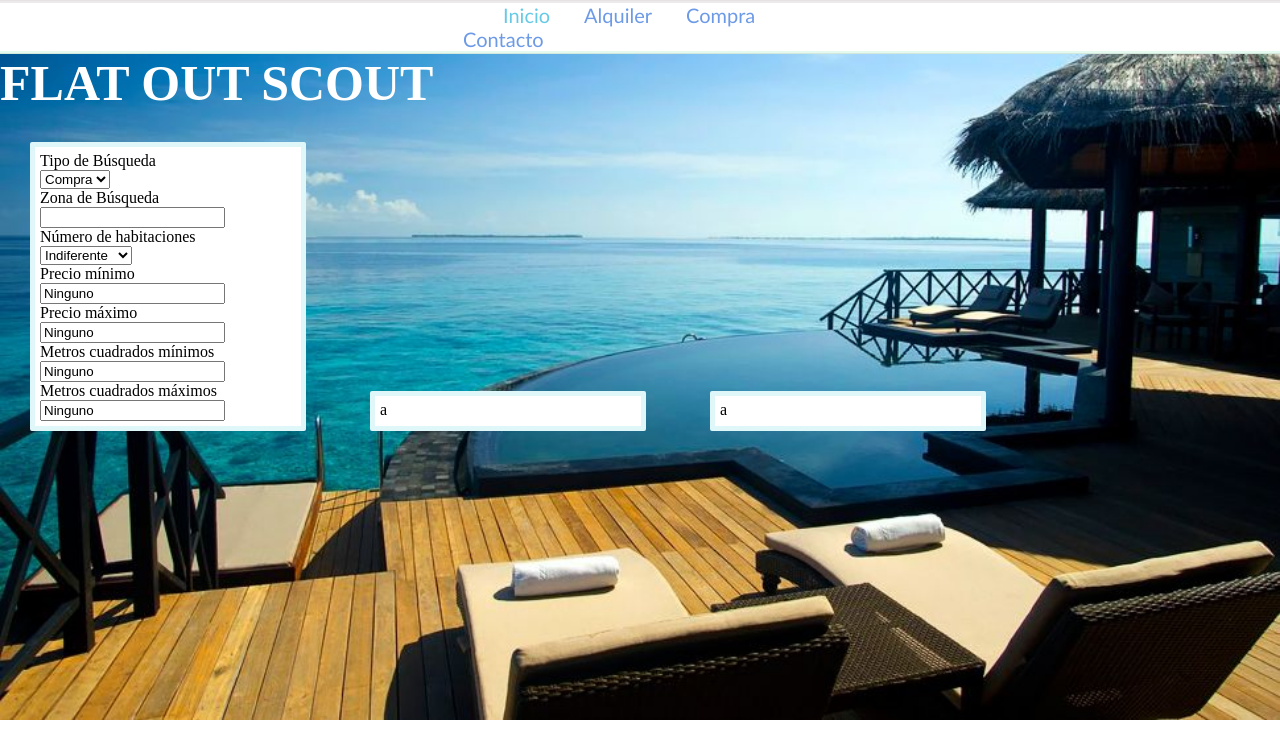
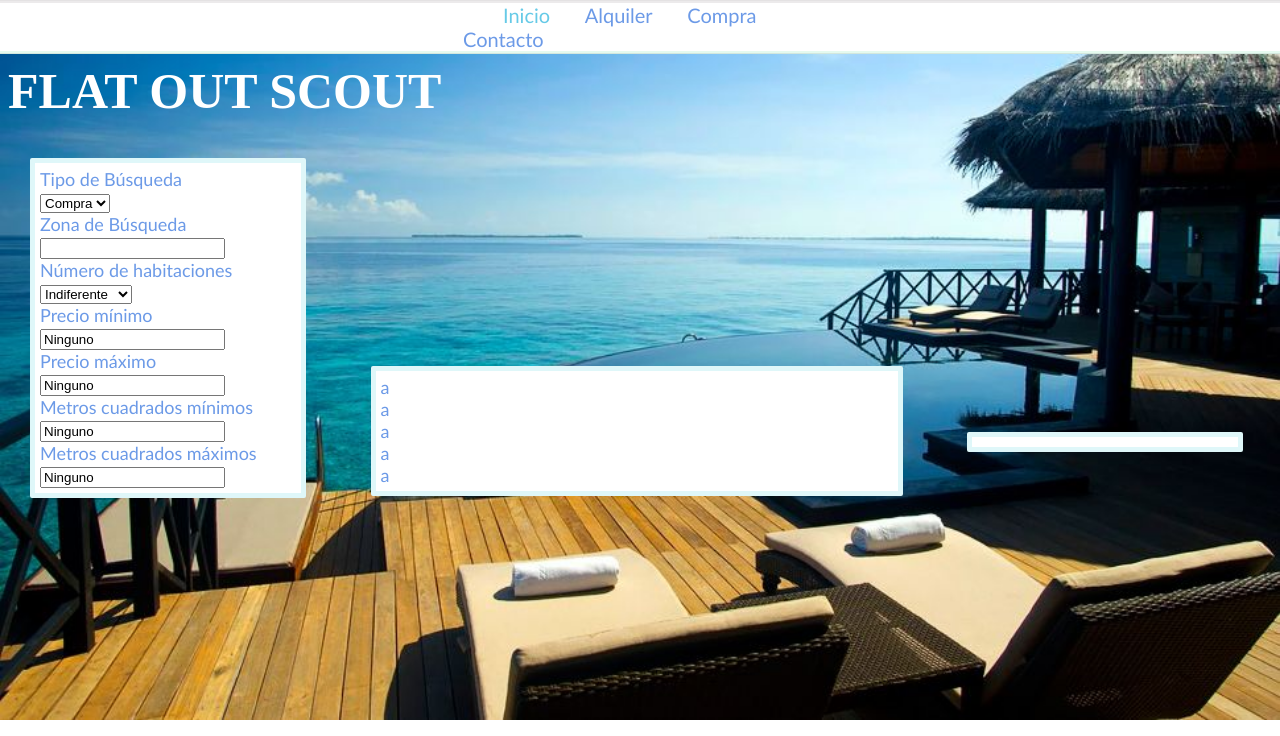
Before and after one commit to ysjdev/aissfos, a PHP site: page /html/Busqueda.html in a window 1280 px wide. Shown: the top 736 px of the page. Run offline with PHP 8.4, Linux system fonts and the light colour scheme.

Commit message:
Un poco de css en busqueda

```diff
--- a/css/busqueda.css
+++ b/css/busqueda.css
@@ -1,3 +1,7 @@
+.banner {
+    margin: 8px;
+}
+
 .parametrosBusqueda, .personasBusqueda, .resultadosBusqueda {
     background-color: white;
     margin: 30px;
@@ -10,19 +14,15 @@
 .parametrosBusqueda {
     width: 20%;
 }
-.formularioBusqueda {
-}
 
 .resultadosBusqueda {
     background-color: white;
-    width: 20%;
-    height: 20px;
+    width: 40%;
 }
 
 .personasBusqueda {
     background-color: white;
     width: 20%;
-    height: 20px;
 }
 
 .seccionParametro {
--- a/css/main.css
+++ b/css/main.css
@@ -1,3 +1,9 @@
+div {
+    font-family: Calibri;
+    font-size: 18px;
+    color: #6c9ae7
+}
+
 body {
     background-image: url(../images/background.jpg);
     background-size: cover;
--- a/html/Busqueda.html
+++ b/html/Busqueda.html
@@ -81,12 +81,28 @@
             </div>
             <div></div>
         </div>
-        <span class="resultadosBusqueda">
-            a
-        </span>
-        <span class="personasBusqueda">
-            a
-        </span>
+        <div class="resultadosBusqueda">
+            <div>a</div>
+            <div>a</div>
+            <div>a</div>
+            <div>a</div>
+            <div>a</div>
+        </div>
+        <div class="personasBusqueda">
+            <div class="personaContainer">
+
+            </div>
+            <div class="lugarContainer">
+                <div class="lugar"></div>
+            </div>
+            <div class="mediosContainer">
+                <div class="medioHabilitado"></div>
+                <div class="medioHabilitado"></div>
+                <div class="medioHabilitado"></div>
+                <div class="medioHabilitado"></div>
+                <div class="medioHabilitado"></div>
+            </div>
+        </div>
     </div>
 </div>
 </body>
```
